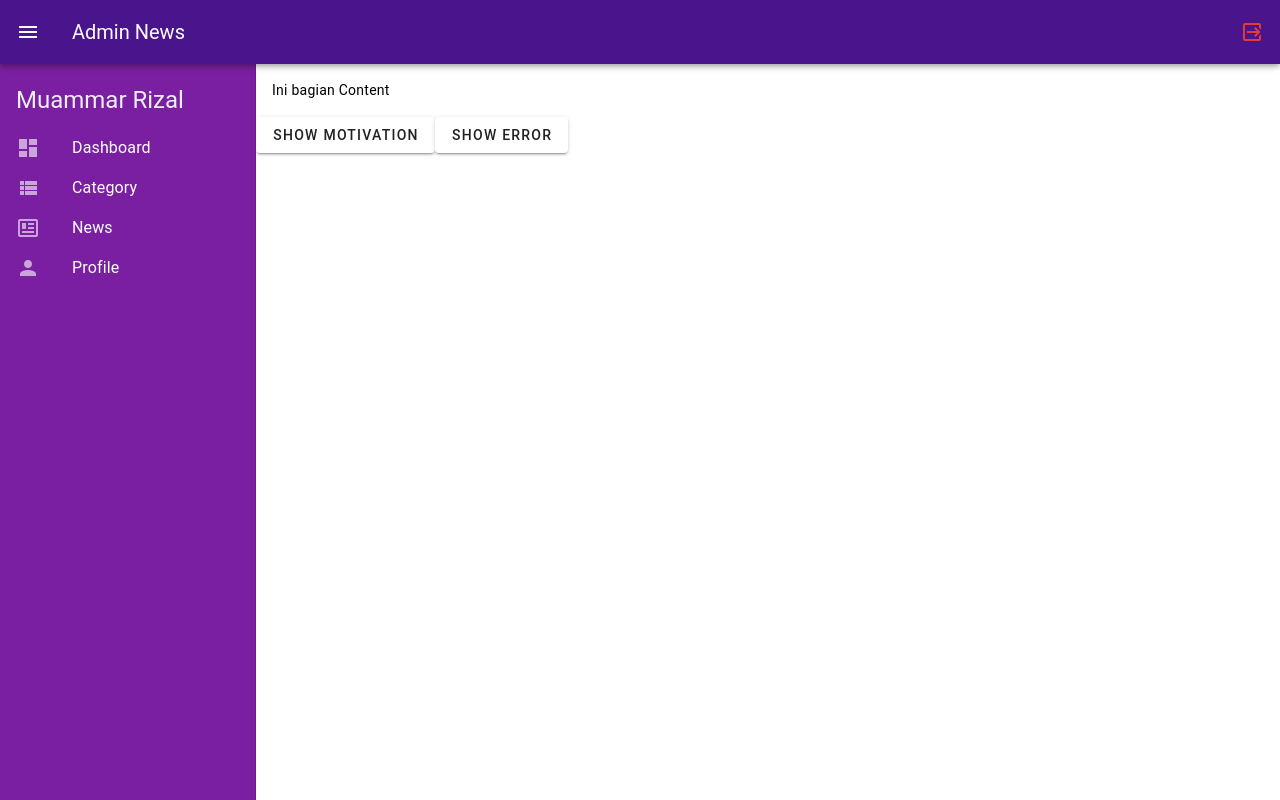
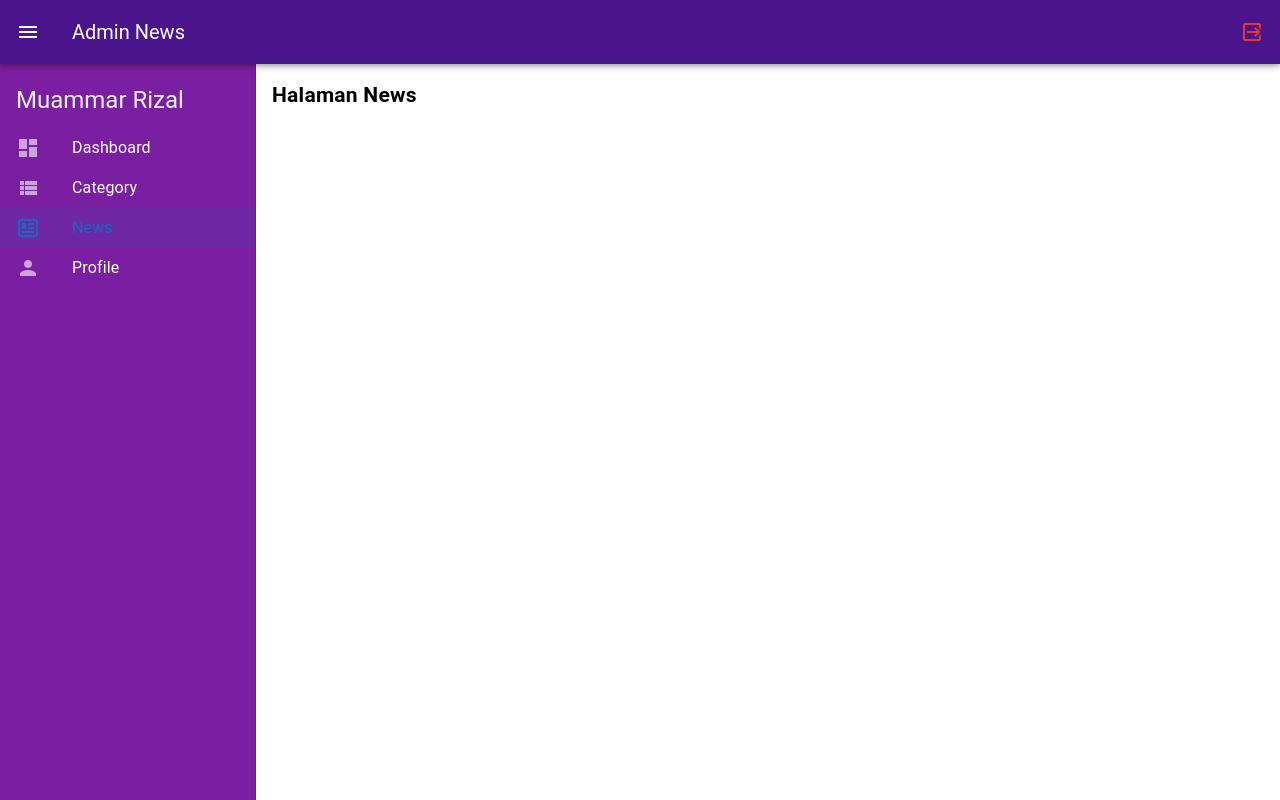
Before and after one commit to MuammarRizal/daily-digest, a Vue app: page /news in a window 1280 px wide. Built offline with nearby package versions, Linux system fonts and the light colour scheme.

Commit message:
config : router view, and add route in the view

```diff
--- a/src/App.vue
+++ b/src/App.vue
@@ -1,7 +1,15 @@
 <script setup>
-import Home from './views/Home.view.vue'
+import { provide } from 'vue'
+import ContentLayout from './layouts/Content.layout.vue'
+import HeaderLayout from './layouts/Header.layout.vue'
+provide('username', 'Muammar Rizal')
 </script>
 
 <template>
-  <Home />
+  <v-layout>
+    <!-- header -->
+    <HeaderLayout />
+    <!-- main content -->
+    <ContentLayout />
+  </v-layout>
 </template>
--- a/src/components/ListSideBar.vue
+++ b/src/components/ListSideBar.vue
@@ -4,7 +4,14 @@
       username
     }}</v-list-subheader>
 
-    <v-list-item v-for="(item, i) in items" :key="i" :value="item" color="primary">
+    <v-list-item
+      v-for="(item, i) in items"
+      :key="i"
+      :value="item"
+      color="primary"
+      :to="item.path"
+      class="text-decoration-none text-white"
+    >
       <template v-slot:prepend>
         <v-icon :icon="item.icon"></v-icon>
       </template>
--- a/src/fragments/SideBar.vue
+++ b/src/fragments/SideBar.vue
@@ -12,9 +12,9 @@ import ListSideBar from '../components/ListSideBar.vue'
 import { ref } from 'vue'
 
 const items = ref([
-  { text: 'Dashboard', icon: 'mdi-view-dashboard' },
-  { text: 'Category', icon: 'mdi-view-list' },
-  { text: 'News', icon: 'mdi-newspaper-variant-outline' },
-  { text: 'Profile', icon: 'mdi-account' },
+  { text: 'Dashboard', icon: 'mdi-view-dashboard', path: '/dashboard' },
+  { text: 'Category', icon: 'mdi-view-list', path: '/category' },
+  { text: 'News', icon: 'mdi-newspaper-variant-outline', path: '/news' },
+  { text: 'Profile', icon: 'mdi-account', path: '/profile' },
 ])
 </script>
--- a/src/layouts/Content.layout.vue
+++ b/src/layouts/Content.layout.vue
@@ -1,35 +1,14 @@
 <script setup>
-import { ref, provide } from 'vue'
-import AlertMessage from '../components/AlertMessage.vue'
-const group = ref(null)
-const showError = ref(false)
-const showMotivation = ref(false)
+import { RouterView } from 'vue-router'
 </script>
 
 <template>
   <v-main style="height: 500px">
-    <v-card-text> Ini bagian Content </v-card-text>
-    <v-btn @click="showMotivation = !showMotivation" type="button">Show Motivation</v-btn>
-    <v-btn @click="showError = !showError" type="button">Show Error</v-btn>
-    <AlertMessage v-model="showMotivation" :typeValue="'success'">
-      <template #title>
-        <h6>Message Alert</h6>
-      </template>
-
-      <template #content>
-        Lorem ipsum dolor sit amet consectetur adipisicing elit. At laboriosam quas vel autem nulla
-        consequuntur vero nemo quo distinctio dicta.
-      </template>
-    </AlertMessage>
-
-    <AlertMessage v-model="showError" :typeValue="'error'">
-      <template #title>
-        <h6>Error Alert</h6>
-      </template>
-      <template #content>
-        Lorem ipsum dolor sit amet consectetur adipisicing elit. At laboriosam quas vel autem nulla
-        consequuntur vero nemo quo distinctio dicta.
-      </template>
-    </AlertMessage>
+    <v-card-text>
+      <RouterView />
+    </v-card-text>
   </v-main>
 </template>
+
+<!--
+ -->
--- a/src/router/index.js
+++ b/src/router/index.js
@@ -1,5 +1,8 @@
 import { createRouter, createWebHistory } from 'vue-router'
 import HomeView from '../views/Home.view.vue'
+import CategoryView from '@/views/Category.view.vue'
+import ProfileView from '@/views/Profile.view.vue'
+import NewsView from '@/views/News.view.vue'
 
 const router = createRouter({
   history: createWebHistory(import.meta.env.BASE_URL),
@@ -10,12 +13,24 @@ const router = createRouter({
       component: HomeView,
     },
     {
-      path: '/about',
-      name: 'about',
-      // route level code-splitting
-      // this generates a separate chunk (About.[hash].js) for this route
-      // which is lazy-loaded when the route is visited.
-      component: () => import('../views/Home.view.vue'),
+      path: '/dashboard',
+      name: 'dashboard',
+      component: HomeView,
+    },
+    {
+      path: '/category',
+      name: 'category',
+      component: CategoryView,
+    },
+    {
+      path: '/profile',
+      name: 'profile',
+      component: ProfileView,
+    },
+    {
+      path: '/news',
+      name: 'news',
+      component: NewsView,
     },
   ],
 })
--- a/src/views/Category.view.vue
+++ b/src/views/Category.view.vue
@@ -0,0 +1,3 @@
+<template>
+  <h1>Halaman Category</h1>
+</template>
--- a/src/views/Dashboard.view.vue
+++ b/src/views/Dashboard.view.vue
@@ -0,0 +1,3 @@
+<template>
+  <h2>Halaman dashboard</h2>
+</template>
--- a/src/views/Home.view.vue
+++ b/src/views/Home.view.vue
@@ -1,17 +1,33 @@
 <script setup>
-import { provide } from 'vue'
-import Header from '../layouts/Header.layout.vue'
-import Content from '../layouts/Content.layout.vue'
+import { ref } from 'vue'
+import AlertMessage from '../components/AlertMessage.vue'
 
-provide('username', 'Muammar Rizal')
+const group = ref(null)
+const showError = ref(false)
+const showMotivation = ref(false)
 </script>
 
 <template>
-  <v-layout>
-    <!-- header -->
-    <Header />
+  <v-btn @click="showMotivation = !showMotivation" type="button">Show Motivation</v-btn>
+  <v-btn @click="showError = !showError" type="button">Show Error</v-btn>
+  <AlertMessage v-model="showMotivation" :typeValue="'success'">
+    <template #title>
+      <h6>Message Alert</h6>
+    </template>
 
-    <!-- main content -->
-    <Content />
-  </v-layout>
+    <template #content>
+      Lorem ipsum dolor sit amet consectetur adipisicing elit. At laboriosam quas vel autem nulla
+      consequuntur vero nemo quo distinctio dicta.
+    </template>
+  </AlertMessage>
+
+  <AlertMessage v-model="showError" :typeValue="'error'">
+    <template #title>
+      <h6>Error Alert</h6>
+    </template>
+    <template #content>
+      Lorem ipsum dolor sit amet consectetur adipisicing elit. At laboriosam quas vel autem nulla
+      consequuntur vero nemo quo distinctio dicta.
+    </template>
+  </AlertMessage>
 </template>
--- /dev/null
+++ b/src/views/News.view.vue
@@ -0,0 +1,3 @@
+<template>
+  <h2>Halaman News</h2>
+</template>
--- a/src/views/Profile.view.vue
+++ b/src/views/Profile.view.vue
@@ -0,0 +1,3 @@
+<template>
+  <h2>Halaman Profile</h2>
+</template>
```
